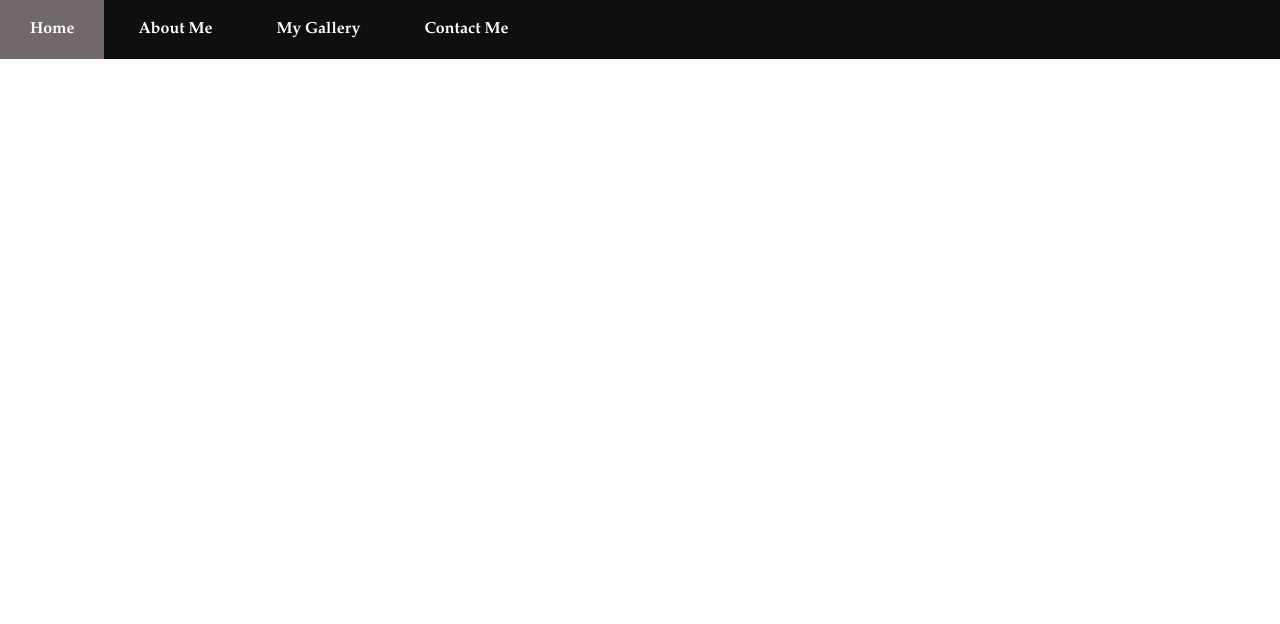
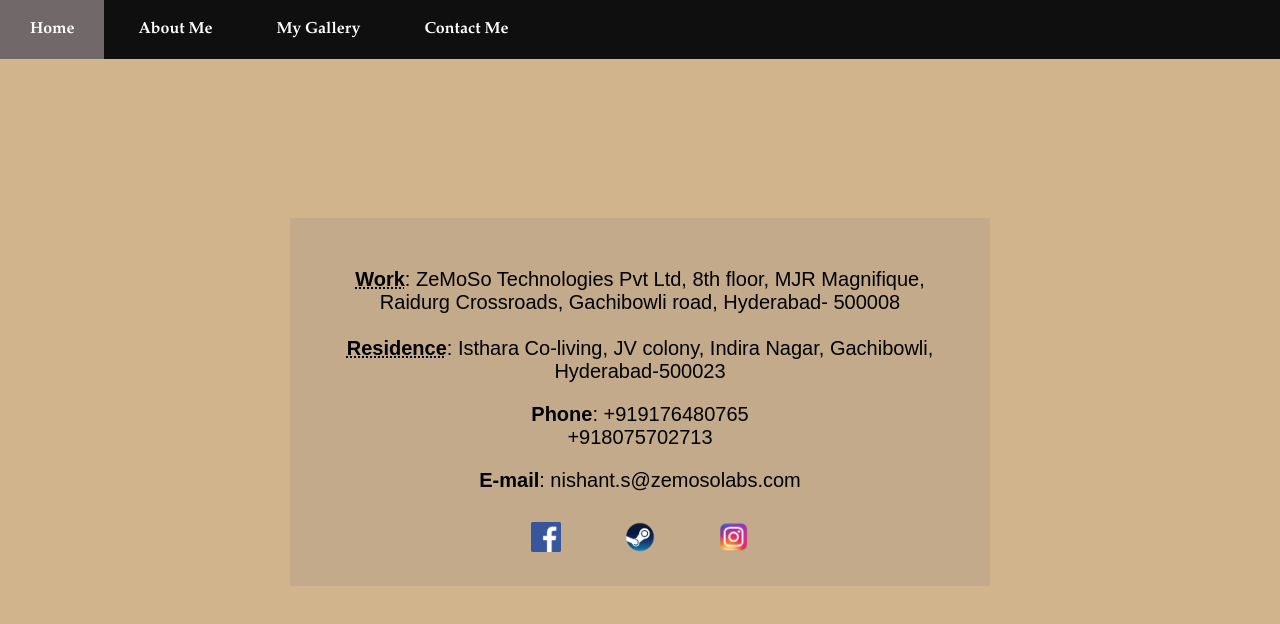
Before and after one commit to nishantns7/nishantns7.github.io, a plain HTML site: page contact.html in a window 1280 px wide. Drawn offline with Linux system fonts and the light colour scheme.

Commit message:
HTML+CSS Assignment completed

```diff
--- a/contact.html
+++ b/contact.html
@@ -2,7 +2,7 @@
 <html>
 	<head>
 		<meta charset="UTF-8">
-		<title>Nishant S | Home</title>
+		<title>Nishant S | Contact</title>
 		<link rel="stylesheet" type="text/css" href="style.css">
 	</head>
 	<body>
@@ -14,5 +14,17 @@
 				<a href="contact.html"><li>Contact Me</li></a>
 			</ul>
 		</header>
+		<main class="contact">
+			<div class="contact">
+				<p class="contact"> <a href="https://goo.gl/maps/k3HKUBhvaCS2" class="address" target="_blank"><strong>Work</strong></a>: ZeMoSo Technologies Pvt Ltd, 8th floor, MJR Magnifique, Raidurg Crossroads, Gachibowli road, Hyderabad- 500008<br><br><a href="https://goo.gl/maps/PMmE5HtUjmw" class="address" target="_blank"><strong>Residence</strong></a>: Isthara Co-living, JV colony, Indira Nagar, Gachibowli, Hyderabad-500023</p>
+				<p class="contact"><strong>Phone</strong>: +919176480765<br>+918075702713</p>
+				<p class="contact"><strong>E-mail</strong>: nishant.s@zemosolabs.com</p>
+				<div class="imageLinks">
+					<a href="https://www.facebook.com/nishant.sathish" target="_blank"><img src="facebook.png" height="30" width="30" class="contact"></a>
+					<a href="https://www.steamcommunity.com/id/darkshadow7" target="_blank"><img src="steam.png" height="30" width="30" class="contact"></a>
+					<a href="https://www.instagram.com/nishantns7/" target="_blank"><img src="instagram.png" height="30" width="30" class="contact"></a>
+				</div>
+			</div>
+		</main>
 	</body>
 </html>
--- a/style.css
+++ b/style.css
@@ -159,7 +159,62 @@ body.gallery {
 div.gallery {
 	display: grid;
 	position: relative;
+	background-color: tan;
 	top: 58px;
+	padding: 25px 0;
+	padding-left: 25px;
 	grid-template-columns: repeat(3, 1fr);
 	grid-gap: 10px 10px;
 }
+
+.gallery a:hover img {
+	box-shadow: 5px 5px 5px rgba(128, 128, 128, 0.5);
+}
+
+
+
+
+
+
+
+
+
+
+main.contact {
+	position: relative;
+	top: 58px;
+	background-color: tan;
+	height: 100%;
+}
+
+div.contact {
+	background-color: rgba(128, 128, 128, 0.2);
+	width: 50%;
+	margin: auto;
+	padding: 30px;
+	position: relative;
+	top: 20%;
+	text-align: center;
+}
+
+img.contact {
+	display: inline-block;
+	padding: 0 30px;
+	margin: 0 auto;
+}
+
+div.imageLinks {
+	padding-top: 10px;
+	display: inline-block;
+	margin: auto;
+}
+
+p.contact {
+	font-size: 20px;
+	font-family: Quicksand, sans-serif;
+}
+
+a.address {
+	color: black;
+	text-decoration: underline dotted black;
+}
```
Also changed, not shown: about.html (+2 -2 lines), gallery.html (+10 -10 lines), facebook.png (added), instagram.png (added), steam.png (added).
